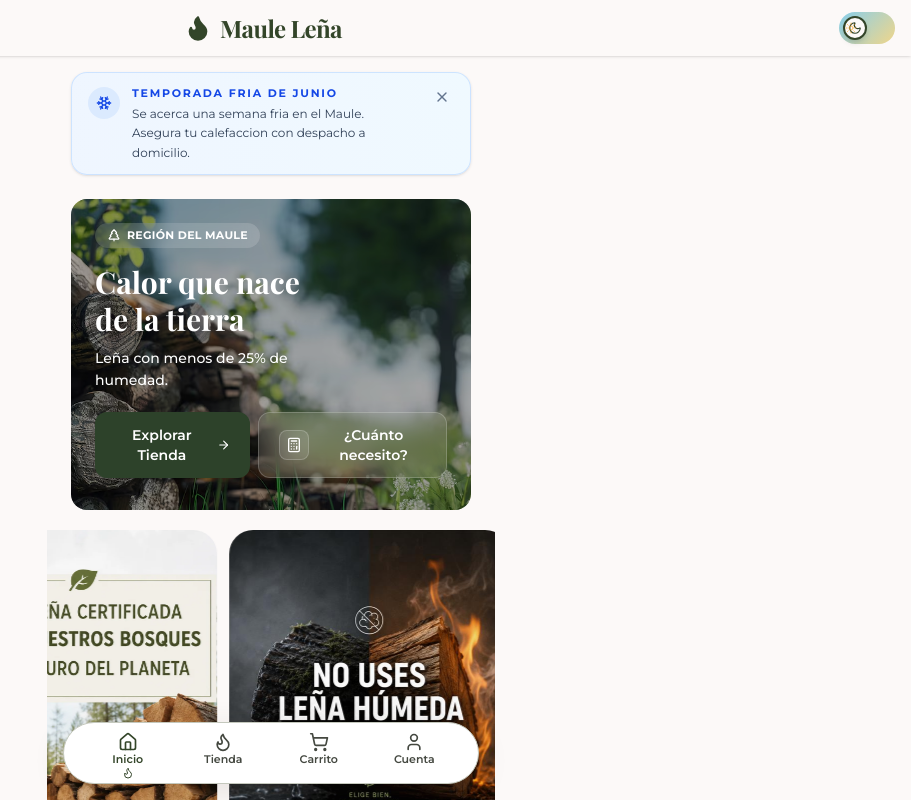
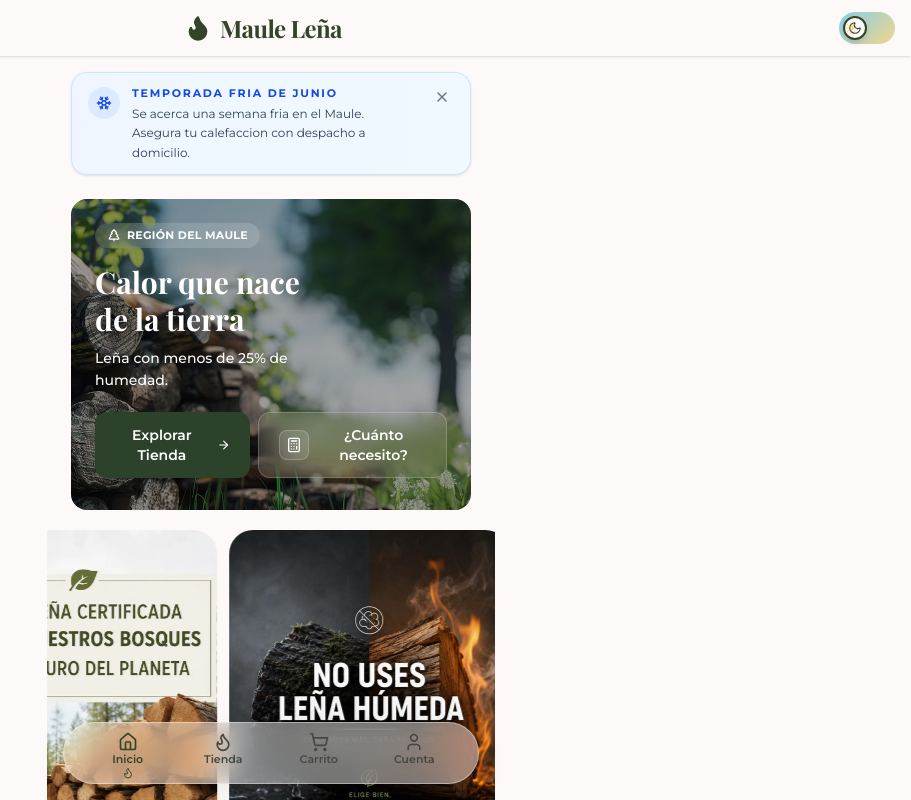
Before and after one commit to josep0020/Macki, a React (Vite) app: page / in a window 1280 px wide. Shown: the top 800 px of the page, without its empty margins (369-1280 px from the left). Built offline with nearby package versions, Linux system fonts and the light colour scheme; a web font is replaced by a local one.

Commit message:
Mejoras UI: estilo liquid glass (efecto esmerilado con desenfoque) aplicado a la barra de navegación flotante

```diff
--- a/src/index.css
+++ b/src/index.css
@@ -172,10 +172,12 @@ body {
   left: 16px;
   right: 16px;
   z-index: 100;
-  background-color: var(--color-surface-container-lowest);
-  border: 1px solid var(--color-outline-variant);
+  background-color: rgba(255, 255, 255, 0.45);
+  backdrop-filter: blur(14px) saturate(190%);
+  -webkit-backdrop-filter: blur(14px) saturate(190%);
+  border: 1px solid rgba(255, 255, 255, 0.4);
   border-radius: 9999px;
-  box-shadow: 0 8px 32px rgba(74, 58, 47, 0.12);
+  box-shadow: 0 8px 32px rgba(74, 58, 47, 0.08);
   max-width: calc(28rem - 32px);
   margin: 0 auto;
 }
@@ -262,8 +264,9 @@ body {
 
 /* Dark mode shadow adjustments */
 .dark .bottom-nav {
-  box-shadow: 0 8px 32px rgba(0, 0, 0, 0.4);
+  background-color: rgba(22, 36, 22, 0.5);
   border-color: rgba(255, 255, 255, 0.08);
+  box-shadow: 0 8px 32px rgba(0, 0, 0, 0.35);
 }
 
 /* ── Banner Carousel (Card-based) ── */
```
